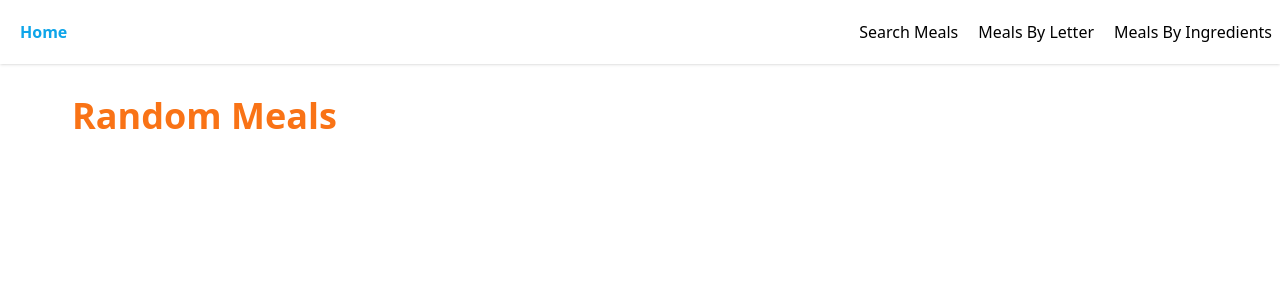
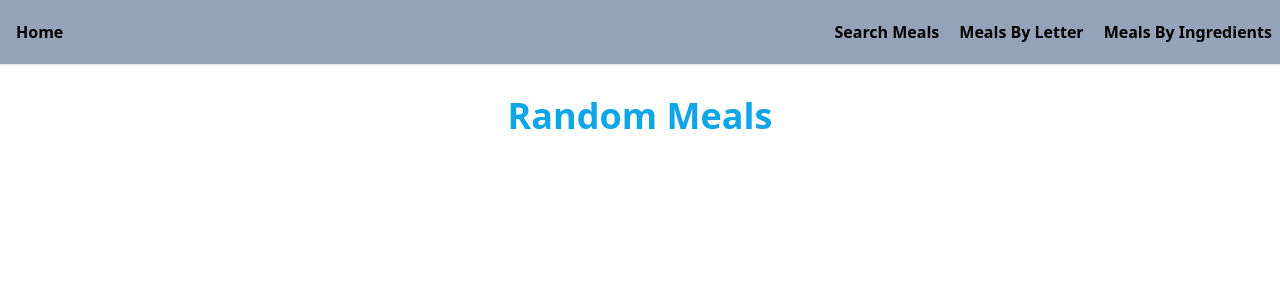
Before and after one commit to Chekiro/vue-meals-app, a Vue app: page / in a window 1280 px wide. Shown: the top 300 px of the page. Built offline with nearby package versions, Linux system fonts and the light colour scheme.

Commit message:
Added Searching by Letter

```diff
--- a/src/components/NavBar.vue
+++ b/src/components/NavBar.vue
@@ -1,27 +1,27 @@
 <template>
-  <header class="bg-white shadow h-16 flex justify-between items-stretch">
+  <header class="bg-slate-400 shadow h-16 flex justify-between items-stretch">
     <router-link
       :to="{ name: 'home' }"
-      class="inline-flex items-center h-full px-5 text-sky-500 font-bold"
+      class="inline-flex items-center font-semibold px-2 h-full transition-colors hover:bg-sky-500 hover:text-white ml-2"
     >
       Home
     </router-link>
     <div class="flex items-center gap-1">
       <router-link
         :to="{ name: 'byName' }"
-        class="inline-flex items-center px-2 h-full transition-colors hover:bg-sky-500 hover:text-white"
+        class="inline-flex items-center font-semibold px-2 h-full transition-colors hover:bg-sky-500 hover:text-white"
       >
         Search Meals
       </router-link>
       <router-link
         :to="{ name: 'byLetter' }"
-        class="inline-flex items-center px-2 h-full transition-colors hover:bg-sky-500 hover:text-white"
+        class="inline-flex items-center font-semibold px-2 h-full transition-colors hover:bg-sky-500 hover:text-white"
       >
         Meals By Letter
       </router-link>
       <router-link
         :to="{ name: 'ingredients' }"
-        class="inline-flex items-center px-2 h-full transition-colors hover:bg-sky-500 hover:text-white"
+        class="inline-flex items-center font-semibold px-2 h-full transition-colors hover:bg-sky-500 hover:text-white"
       >
         Meals By Ingredients
       </router-link>
--- a/src/store/actions.js
+++ b/src/store/actions.js
@@ -5,3 +5,9 @@ export function searchMeals({ commit }, keyword) {
     commit("setSearchedMeals", data.meals);
   });
 }
+
+export function searchMealsByLetter({ commit }, letter) {
+  axiosClient.get(`search.php?f=${letter}`).then(({ data }) => {
+    commit("setMealsByLetter", data.meals);
+  });
+}
--- a/src/store/mutations.js
+++ b/src/store/mutations.js
@@ -1,3 +1,6 @@
 export function setSearchedMeals(state, meals) {
   state.searchedMeals = meals || [];
 }
+export function setMealsByLetter(state, meals) {
+  state.mealsByLetter = meals || [];
+}
--- a/src/store/state.js
+++ b/src/store/state.js
@@ -1,6 +1,4 @@
 export default {
   searchedMeals: [],
   mealsByLetter: [],
-  mealsByIngredient: [],
-  ingredient: {},
 };
--- a/src/views/Home.vue
+++ b/src/views/Home.vue
@@ -21,8 +21,8 @@ const meals = ref([]);
 </script>
 
 <template>
-  <div class="p-8 pb-0 text-orange-500">
-    <h1 class="text-4xl font-bold mb-4">Random Meals</h1>
+  <div class="p-8 pb-0 text-orange-500 text-center">
+    <h1 class="text-4xl text-sky-500 font-bold mb-4">Random Meals</h1>
   </div>
   <!-- <Meals :meals="meals" /> -->
 </template>
--- a/src/views/MealsByLetter.vue
+++ b/src/views/MealsByLetter.vue
@@ -1,2 +1,36 @@
-<script setup></script>
-<template>Letter</template>
+<script setup>
+import { computed } from "@vue/reactivity";
+import { onMounted, watch } from "vue";
+import { useRoute } from "vue-router";
+import store from "../store";
+import Meals from "../components/Meals.vue";
+
+const route = useRoute();
+const letters = "ABCDEFGHIJKLMNOPQRSTUVWXYZ".split("");
+const meals = computed(() => store.state.mealsByLetter);
+
+watch(route, () => {
+  store.dispatch("searchMealsByLetter", route.params.letter);
+});
+
+onMounted(() => {
+  store.dispatch("searchMealsByLetter", route.params.letter);
+});
+</script>
+<template>
+  <div class="p-8 text-center pb-4">
+    <h1 class="text-4xl font-bold mb-4 text-sky-500">Meals by Letter</h1>
+  </div>
+  <div class="flex flex-wrap justify-center gap-3 px-8 mb-6">
+    <router-link
+      :to="{ name: 'byLetter', params: { letter } }"
+      v-for="letter of letters"
+      :key="letter"
+      class="w-4 h-4 font-semibold flex items-center justify-center hover:text-sky-500 hover:scale-150 transition-all"
+    >
+      {{ letter }}
+    </router-link>
+  </div>
+
+  <Meals :meals="meals" />
+</template>
--- a/vite.config.js
+++ b/vite.config.js
@@ -3,6 +3,5 @@ import vue from "@vitejs/plugin-vue";
 
 // https://vitejs.dev/config/
 export default defineConfig({
-  base: "/vue-meals-app",
   plugins: [vue()],
 });
```
Also changed, not shown: 1 other file (tests, documents, lock files or other folders).
